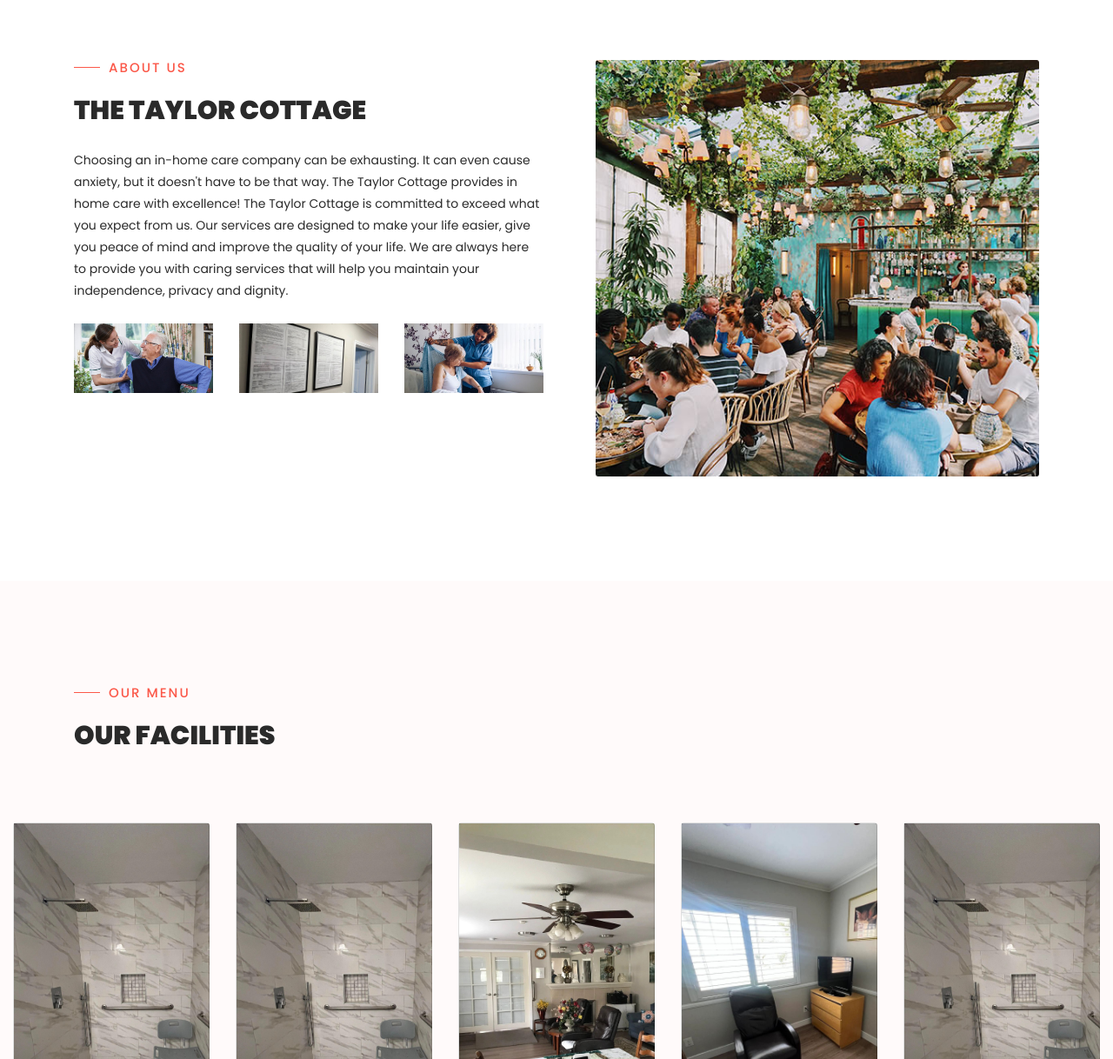
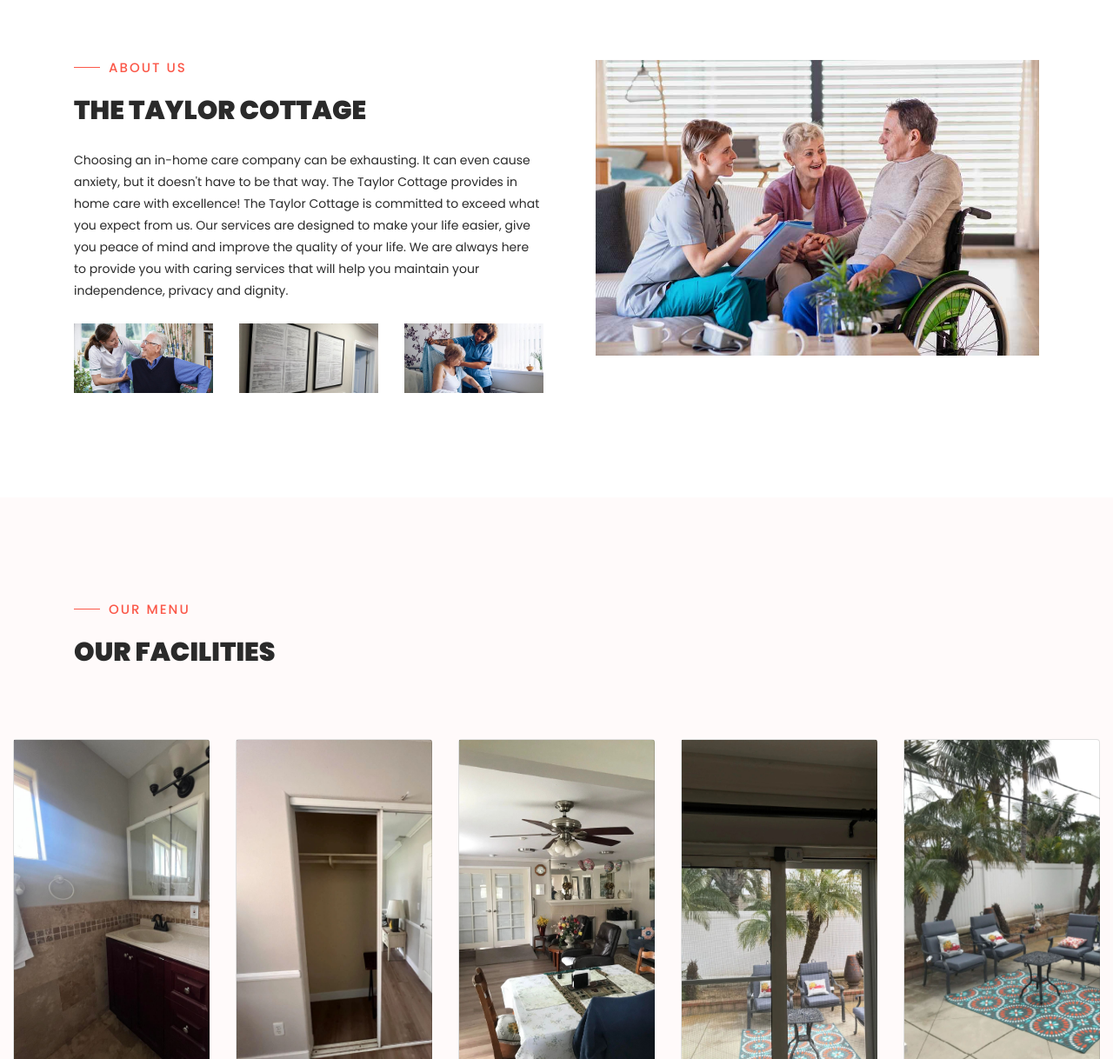
Before and after one commit to Vietnhaccenter123/thetaylorcare, a plain HTML site: page index.html in a window 1280 px wide. Shown: the part 668-1886 px from the top of the page at 87% size. Drawn offline with Linux system fonts and the light colour scheme.

Commit message:
the third commit

```diff
--- a/assets/css/templatemo-klassy-cafe.css
+++ b/assets/css/templatemo-klassy-cafe.css
@@ -1057,16 +1057,19 @@
   background-image: url(../images/Our-Facilities-1.jpg);
 }
 .card2 {
-  background-image: url(../images/Our-Facilities-3.jpg);
+  background-image: url(../images/Our-Facilities-15.jpg);
 }
 .card3 {
-  background-image: url(../images/Our-Facilities-3.jpg);
+  background-image: url(../images/Our-Facilities-16.jpg);
 }
 .card4 {
   background-image: url(../images/Our-Facilities-4.jpg);
 }
 .card5 {
-  background-image: url(../images/Our-Facilities-5.jpg);
+  background-image: url(../images/Our-Facilities-18.jpg);
+}
+.card6 {
+  background-image: url(../images/Our-Facilities-19.jpg);
 }
 
 .info {
--- a/index.html
+++ b/index.html
@@ -177,7 +177,7 @@
                 <div class="col-lg-6 col-md-6 col-xs-12">
                     <div class="right-content">
                         <div class="thumb">
-                            <img src="assets/images/about-video-bg.jpg" alt="">
+                            <img src="assets/images/nursing-home-checklist.jpg" alt="">
                         </div>
                     </div>
                 </div>
@@ -223,7 +223,7 @@
                                 <h6>$22</h6>
                             </div> -->
                             <div class='info'>
-                                <h1 class='title'>Garden</h1>
+                                <h1 class='title'>Bathroom</h1>
                                 <p class='description'>Lorem ipsum dolor sit amet, consectetur adipiscing elit, sedii do
                                     eiusmod teme.</p>
                                 <div class="main-text-button">
@@ -239,7 +239,7 @@
                                 <h6>$18</h6>
                             </div> -->
                             <div class='info'>
-                                <h1 class='title'>Bathroom</h1>
+                                <h1 class='title'>Closet</h1>
                                 <p class='description'>Lorem ipsum dolor sit amet, consectetur adipiscing elit, sedii do
                                     eiusmod teme.</p>
                                 <div class="main-text-button">
@@ -282,12 +282,12 @@
                         </div>
                     </div>
                     <div class="item">
-                        <div class='card card3'>
+                        <div class='card card6'>
                             <!-- <div class="price">
                                 <h6>$7.25</h6>
                             </div> -->
                             <div class='info'>
-                                <h1 class='title'>Bathroom</h1>
+                                <h1 class='title'>Garden</h1>
                                 <p class='description'>Lorem ipsum dolor sit amet, consectetur adipiscing elit, sedii do
                                     eiusmod teme.</p>
                                 <div class="main-text-button">
@@ -851,6 +851,7 @@
             border: none;
             outline: none;
             cursor: pointer;
+
         }
 
         .popup .van {
```
Also changed, not shown: assets/images/Our-Facilities-15.jpg (added), assets/images/Our-Facilities-16.jpg (added), assets/images/Our-Facilities-17.jpg (added), assets/images/Our-Facilities-18.jpg (added), assets/images/Our-Facilities-19.jpg (added), assets/images/nursing-home-checklist.jpg (added).
